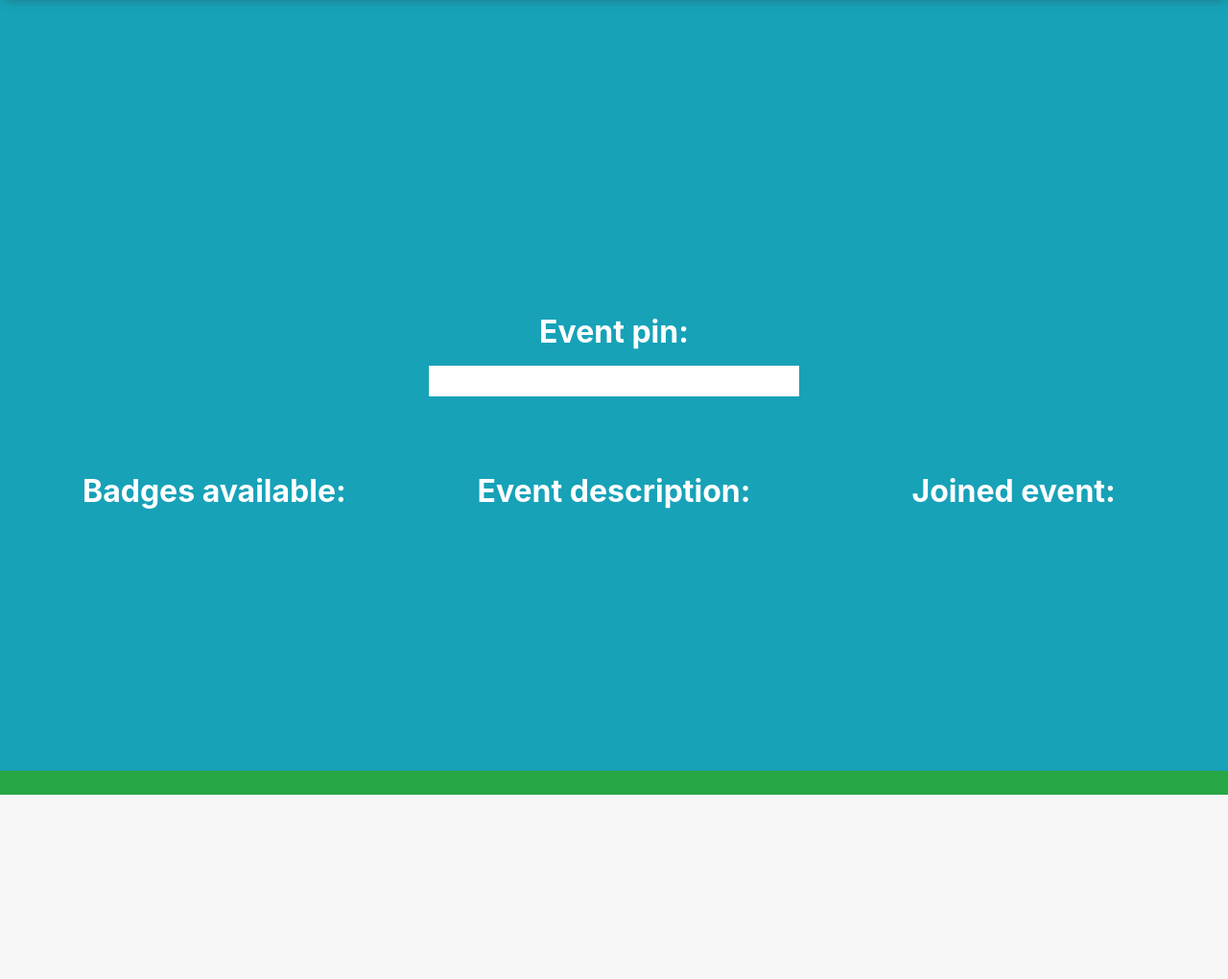
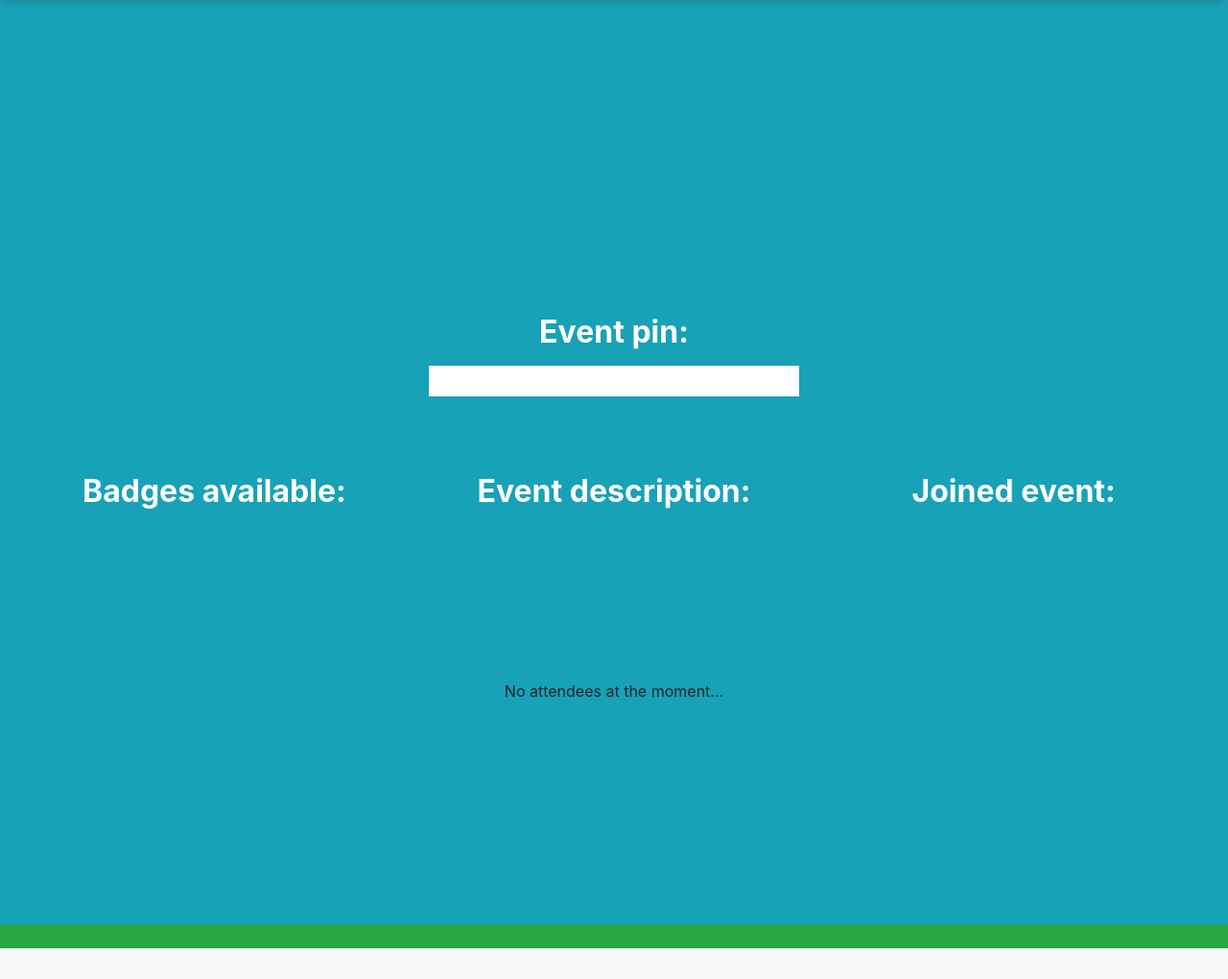
Before and after one commit to markusranda/ID202712-Badges, a Django app: template webserver/badge_project/events/templates/events/event_profile.html in a window 1280 px wide. Shown: the part 77-1097 px from the top of the page at 96% size. Run offline with Django 3.2, Linux system fonts and the light colour scheme; the template is opened without the code that fills it, so the values that code supplies are empty; some libraries are stand-ins or nearby versions.

Commit message:
Atendees names and "earned badges" visible for everyone in event
Everyone can now see the names of other participants in the event and table is prepped for showing how many badges each person has earned.

```diff
--- a/webserver/badge_project/events/templates/events/event_profile.html
+++ b/webserver/badge_project/events/templates/events/event_profile.html
@@ -47,8 +47,34 @@
                         <h2 class="text-white text-center font-weight-light">{{ people_joined }}</h2>
                     </div>
                 </div>
+
+        <div class="container">
+                {% if people_joined %}
+                        <div class="table-responsive">
+                            <h2 class="text-white font-weight-bold">Attendees: </h2>
+                        <div style="max-height: 150px; max-width: 45%; overflow-y: auto">
+                            <table class="table table-striped table-sm text-white">
+                            <tr>
+                                <th class="text-white text-center font-weight-bold">Username</th>
+                                <th class="text-white text-center font-weight-bold">#Badges earned</th>
+                            </tr>
+                                {% for users in attendees %}
+                                    <tr>
+                                        <td class="text-white text-center font-weight-bold">{{ users.user.username }}</td>
+                                        <td class="text-white text-center font-weight-bold">{{ earned }}</td>
+                                    </tr>
+                                {% endfor %}
+                            </table>
+                        </div>
+                        </div>
+                    {% else %}
+                        <p class="text-center mt-4 p-5 pb-0">No attendees at the moment...</p>
+                {% endif %}
+        </div>
+
         </div>
     </div>
+
 
     <div class="container-fluid fill bg-success clearfix">
         <div class="row mx-auto mt-0 mb-6">
--- a/webserver/badge_project/events/views.py
+++ b/webserver/badge_project/events/views.py
@@ -131,9 +131,10 @@ class EventProfile(MultiFormsView):
             for user_badge in user_badge_qs:
                     user_badge_list.append(user_badge)
 
-
         context['user_is_moderator'] = user_is_moderator
         context['people_joined'] = Attendees.objects.filter(event=event_object.id).count()
+        context['attendees'] = Attendees.objects.filter(event=event_object.id)
+        context['earned'] = event_object.badge.all().count()
         context['event_name'] = event_object.name
         context['event_desc'] = event_object.description
         context['event_id'] = event_object.id
```
